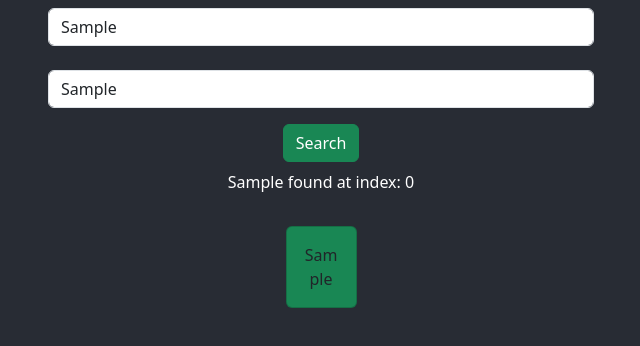
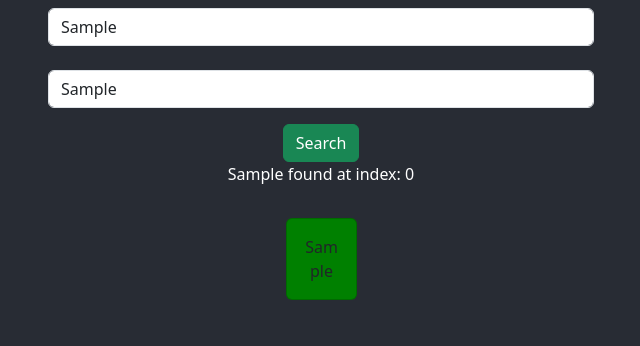
Before and after one commit to samba0648/linear-search, a React (Create React App) app: page / in a window 1280 px wide. Both pictures are taken after typing "Sample", "Sample" into the empty fields and a click on the button "Search". Shown: the top 346 px of the page, without its empty margins (319-959 px from the left). Built offline with nearby package versions, Linux system fonts and the light colour scheme.

Commit message:
working with animation

```diff
--- a/src/App.css
+++ b/src/App.css
@@ -4,3 +4,34 @@
   min-height: 100vh;
   color: white;
 }
+
+.fade-in-success {
+  animation: successFadeAnimation 1s forwards alternate ;
+}
+.fade-in-danger {
+  animation: dangerFadeAnimation 1s forwards alternate ;
+}
+
+@keyframes successFadeAnimation {
+  0% {
+    opacity: 0;
+    transform: scale(0.8); /* Initial zoomed out */
+  }
+  100% {
+    opacity: 1;
+    transform: scale(1); /* Final normal size */
+    background-color: green;
+  }
+}
+
+@keyframes dangerFadeAnimation {
+  0% {
+    opacity: 0;
+    transform: scale(0.8); /* Initial zoomed out */
+  }
+  100% {
+    opacity: 1;
+    transform: scale(1); /* Final normal size */
+    background-color: red;
+  }
+}
--- a/src/App.js
+++ b/src/App.js
@@ -1,6 +1,6 @@
 import { Container, Row, Col, Form, Button } from "react-bootstrap";
 import "bootstrap/dist/css/bootstrap.min.css";
-import { useState } from "react";
+import { useState,useEffect } from "react";
 
 import "./App.css";
 import Element from "./Element";
@@ -16,6 +16,7 @@ const App = () => {
   const [target, setTarget] = useState("");
   const [search, setSearch] = useState(searchStates.NOT_STARTED);
   const [isFound, setIsFound] = useState({ found: false, foundAt: -1 });
+  const [resultMessage, setResultMessage] = useState("");
 
   const arrayUpdate = (event) => {
     const inputArr = event.target.value
@@ -34,6 +35,7 @@ const App = () => {
     setTarget(temp.trim());
     setSearch(searchStates.NOT_STARTED);
     setIsFound({ found: false, foundAt: -1 });
+    setResultMessage("");
   };
 
   const startSearch = () => {
@@ -41,6 +43,19 @@ const App = () => {
       setSearch(searchStates.IN_PROGRESS);
     }
   };
+
+  useEffect(() => {
+
+    if (search === searchStates.FINISHED) {
+      const timeSlab = isFound.foundAt === -1 ? (array.length)*1000 : (isFound.foundAt)*1000;
+      setTimeout(() => {
+        setResultMessage(isFound.foundAt !== -1
+          ? `${target} found at index: ${isFound.foundAt}`
+          : `${target} not found`);
+
+      },timeSlab); // 1000 milliseconds = 1 second
+    }
+  }, [search, isFound, target,array]);
 
   return (
     <div className="App">
@@ -75,13 +90,7 @@ const App = () => {
           </Col>
         </Row>
         <Row className="d-flex justify-content-center">
-          {search === searchStates.FINISHED && (
-            <div className="mt-2">
-              {isFound.foundAt !== -1
-                ? `${target} found at index: ${isFound.foundAt}`
-                : `${target} not found`}
-            </div>
-          )}
+          {resultMessage}
         </Row>
         <Row className="d-flex justify-content-center mt-4">
           {array.map((element, index) => (
--- a/src/Element.js
+++ b/src/Element.js
@@ -44,16 +44,23 @@ const Element = ({
     [searchStates.IN_PROGRESS, searchStates.FINISHED].includes(search) &&
     index <= isFound.foundAt &&
     element.value === target
-      ? "bg-success"
+      ? "fade-in-success"
       : [searchStates.IN_PROGRESS, searchStates.FINISHED].includes(search) &&
         index <= isFound.foundAt
-      ? "bg-danger"
+      ? "fade-in-danger"
       : search === searchStates.FINISHED && !isFound.found
-      ? "bg-danger"
+      ? "fade-in-danger"
       : "";
 
   return (
-    <div className={`card mt-2 ${highlightClass}`}>
+    <div
+      className={`card mt-2 ${highlightClass}`}
+      style={
+        search === searchStates.IN_PROGRESS || search === searchStates.FINISHED
+          ? { animationDelay: `${index * 1}s` }
+          : {}
+      }
+    >
       <div className="card-body">{element.value}</div>
     </div>
   );
```
